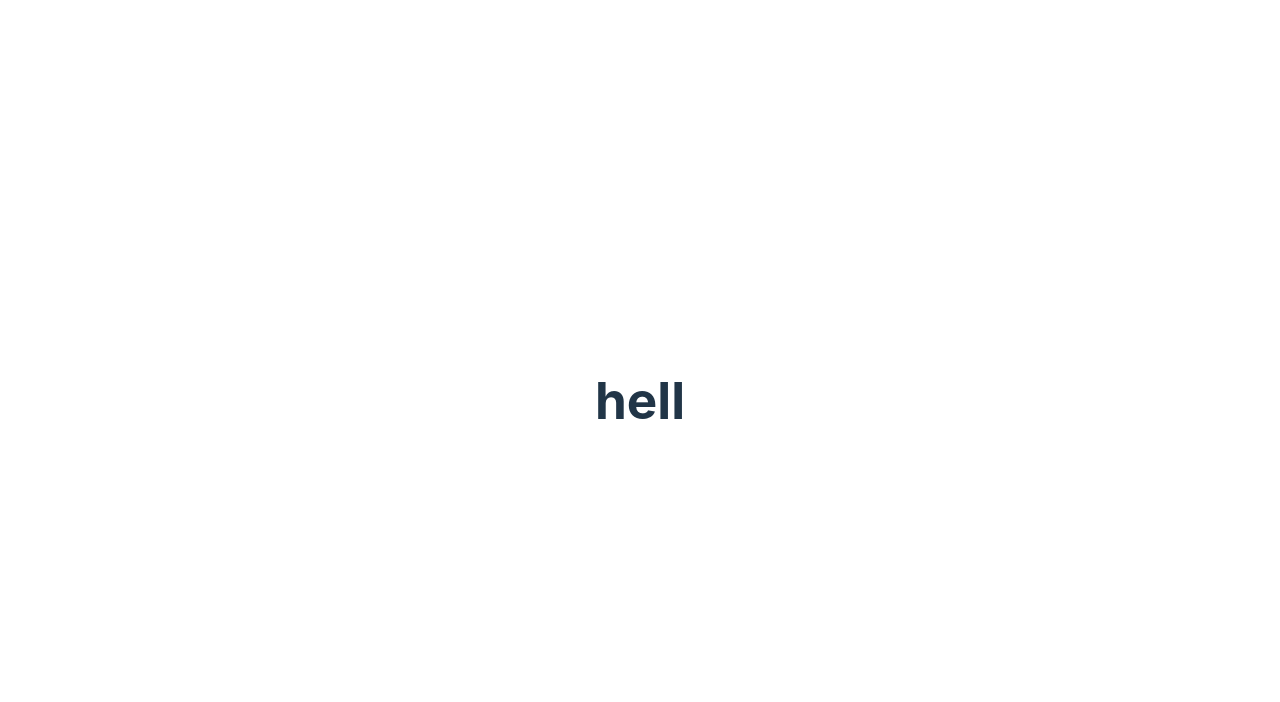
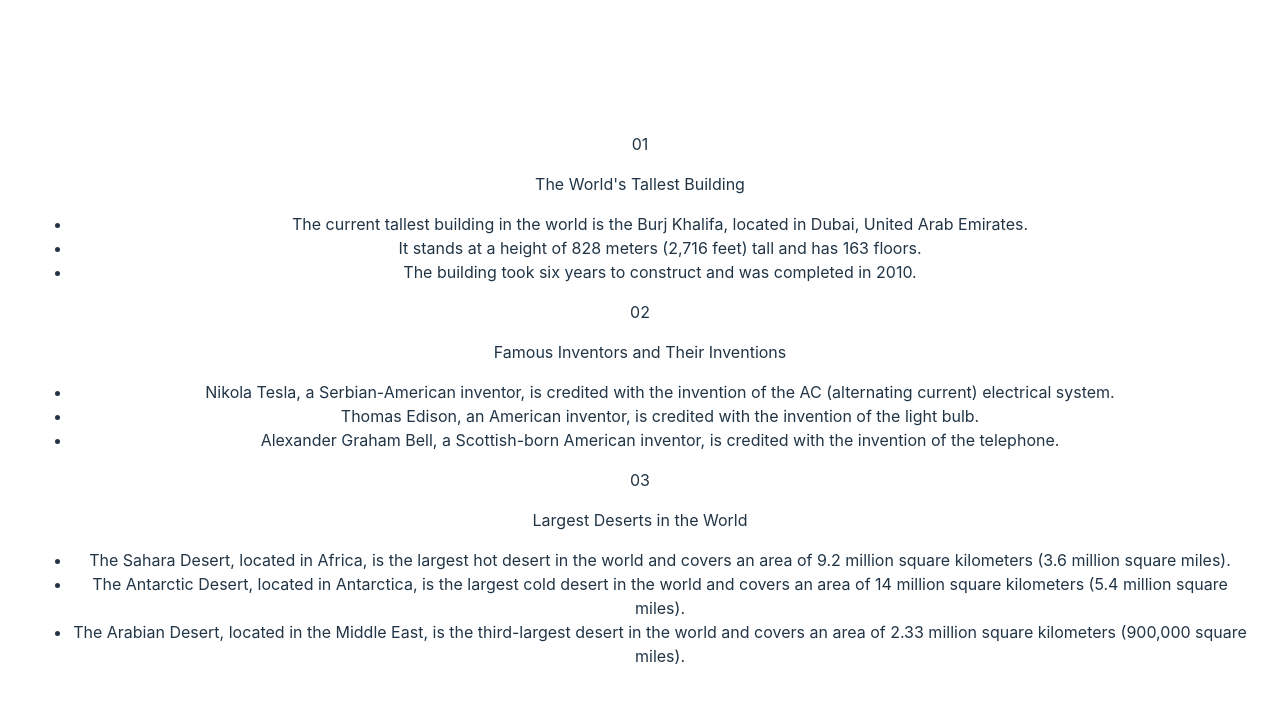
Before and after one commit to Andriikryl/accordion--omponent, a React (Vite) app: page / in a window 1280 px wide. Shown: the top 702 px of the page. Built offline with nearby package versions, Linux system fonts and the light colour scheme.

Commit message:
add accordion-component jsx

```diff
--- a/src/App.tsx
+++ b/src/App.tsx
@@ -3,7 +3,81 @@
 function App() {
   return (
     <div>
-      <h1>hell</h1>
+      <div className="accordion__container">
+        <div className="accordion__item">
+          <div className="accordion__header">
+            <p className="accordion__number">01</p>
+            <p className="accordion__name">The World's Tallest Building</p>
+          </div>
+
+          <div className="accordion__details">
+            <ul>
+              <li>
+                The current tallest building in the world is the Burj Khalifa,
+                located in Dubai, United Arab Emirates.
+              </li>
+              <li>
+                It stands at a height of 828 meters (2,716 feet) tall and has
+                163 floors.
+              </li>
+              <li>
+                The building took six years to construct and was completed in
+                2010.
+              </li>
+            </ul>
+          </div>
+        </div>
+
+        <div className="accordion__item">
+          <div className="accordion__header">
+            <p className="accordion__number">02</p>
+            <p className="accordion__name">
+              Famous Inventors and Their Inventions
+            </p>
+          </div>
+          <div className="accordion__details">
+            <ul>
+              <li>
+                Nikola Tesla, a Serbian-American inventor, is credited with the
+                invention of the AC (alternating current) electrical system.
+              </li>
+              <li>
+                Thomas Edison, an American inventor, is credited with the
+                invention of the light bulb.
+              </li>
+              <li>
+                Alexander Graham Bell, a Scottish-born American inventor, is
+                credited with the invention of the telephone.
+              </li>
+            </ul>
+          </div>
+        </div>
+        <div className="accordion__item">
+          <div className="accordion__header">
+            <p className="accordion__number">03</p>
+            <p className="accordion__name">Largest Deserts in the World</p>
+          </div>
+          <div className="accordion__details">
+            <ul>
+              <li>
+                The Sahara Desert, located in Africa, is the largest hot desert
+                in the world and covers an area of 9.2 million square kilometers
+                (3.6 million square miles).
+              </li>
+              <li>
+                The Antarctic Desert, located in Antarctica, is the largest cold
+                desert in the world and covers an area of 14 million square
+                kilometers (5.4 million square miles).
+              </li>
+              <li>
+                The Arabian Desert, located in the Middle East, is the
+                third-largest desert in the world and covers an area of 2.33
+                million square kilometers (900,000 square miles).
+              </li>
+            </ul>
+          </div>
+        </div>
+      </div>
     </div>
   );
 }
```
